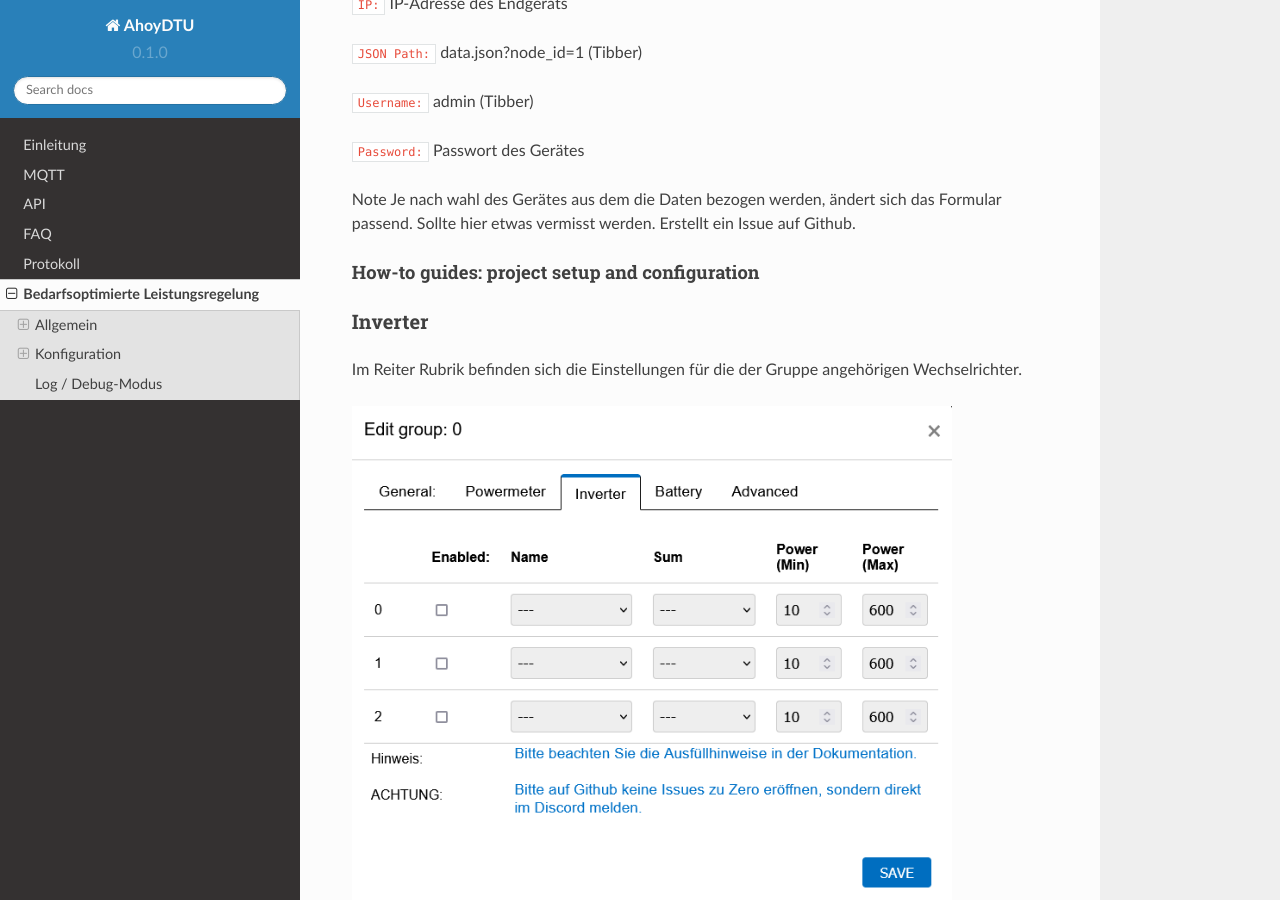
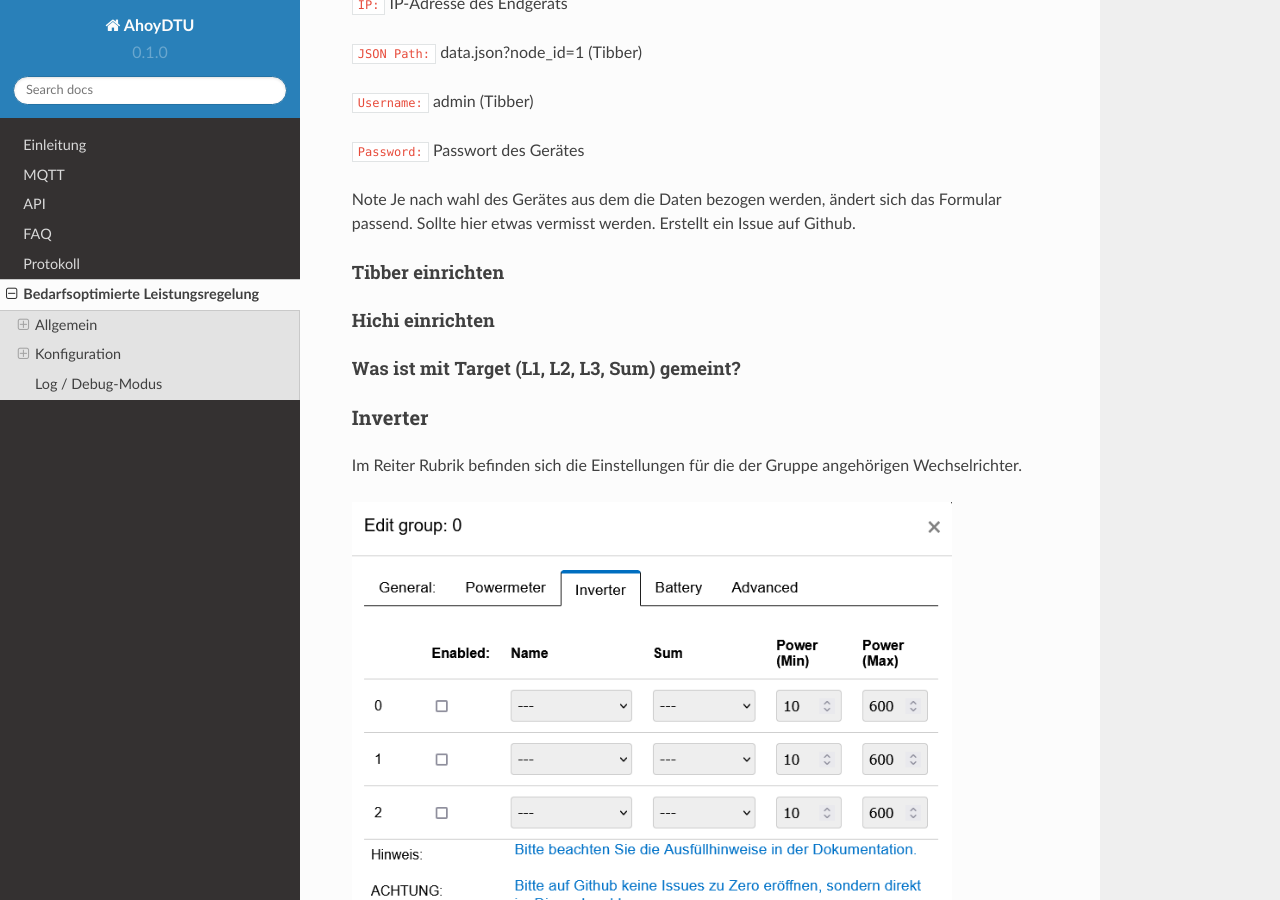
Before and after one commit to lumapu/ahoy_docs, a Sphinx documentation site: the page built from docs/source/zeroExport.rst, in a window 1280 px wide and 900 px high, scrolled down 3347 px. Built offline with Sphinx 7.4.7 and the Read the Docs theme 2.0.0, drawn with Linux system fonts in a browser that asks for light colours.

Commit message:
Update zeroExport.rst

```diff
--- a/docs/source/zeroExport.rst
+++ b/docs/source/zeroExport.rst
@@ -101,8 +101,14 @@ Note
 Je nach wahl des Gerätes aus dem die Daten bezogen werden, ändert sich das Formular passend.
 Sollte hier etwas vermisst werden. Erstellt ein Issue auf Github.
 
-How-to guides: project setup and configuration
-==============================================
+Tibber einrichten
+=================
+
+Hichi einrichten
+=================
+
+Was ist mit Target (L1, L2, L3, Sum) gemeint?
+=============================================
 
 Inverter
 ***************
```
